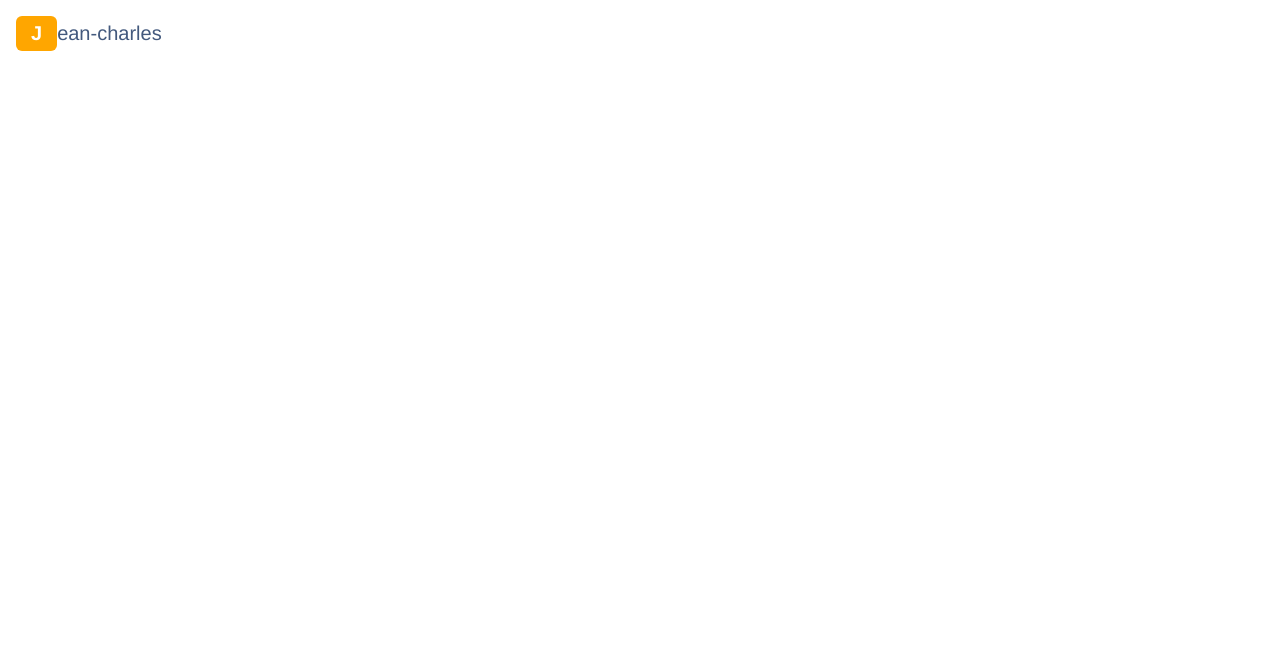
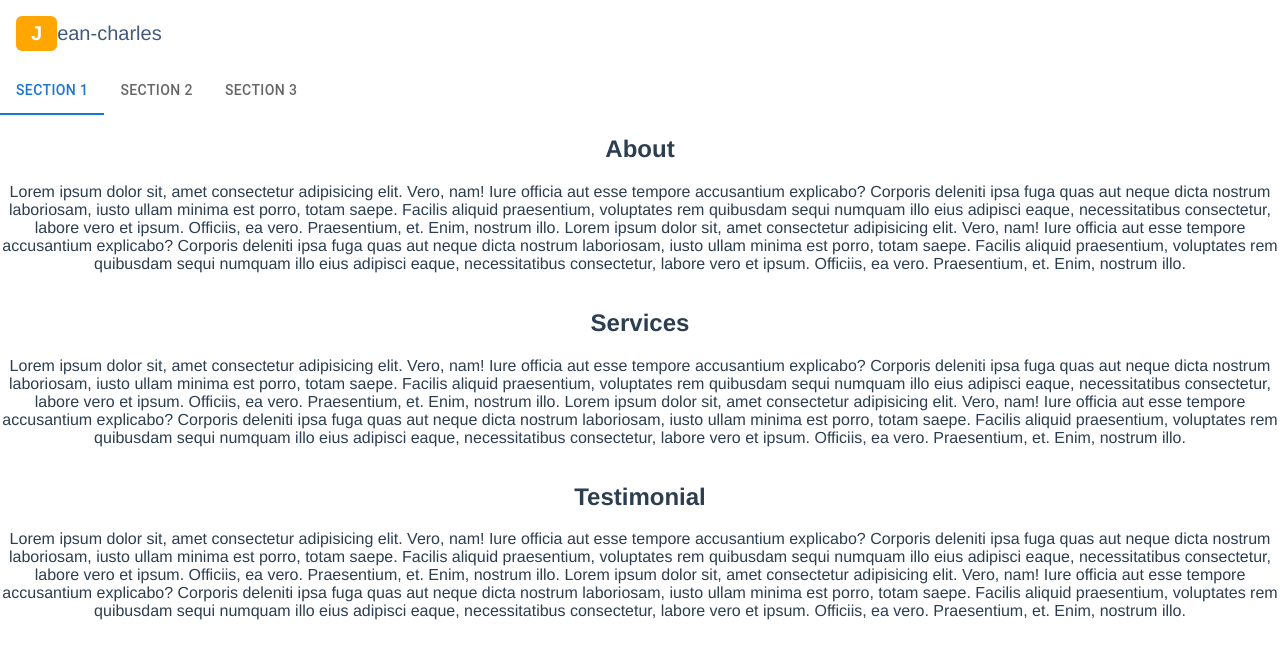
Before and after one commit to Cadegan/portfolio, a React (Create React App) app: page / in a window 1280 px wide. Shown: the top 658 px of the page. Built offline with nearby package versions, Linux system fonts and the light colour scheme.

Commit message:
HashLink test

```diff
--- a/package.json
+++ b/package.json
@@ -6,11 +6,14 @@
     "@emotion/react": "^11.10.5",
     "@emotion/styled": "^11.10.5",
     "@mui/material": "^5.11.7",
+    "@mui/styles": "^5.11.7",
     "@testing-library/jest-dom": "^5.16.5",
     "@testing-library/react": "^13.4.0",
     "@testing-library/user-event": "^13.5.0",
     "react": "^18.2.0",
     "react-dom": "^18.2.0",
+    "react-router-dom": "^6.8.0",
+    "react-router-hash-link": "^2.4.3",
     "react-scripts": "5.0.1",
     "web-vitals": "^2.1.4"
   },
--- a/src/App.css
+++ /dev/null
@@ -1,38 +0,0 @@
-.App {
-  text-align: center;
-}
-
-.App-logo {
-  height: 40vmin;
-  pointer-events: none;
-}
-
-@media (prefers-reduced-motion: no-preference) {
-  .App-logo {
-    animation: App-logo-spin infinite 20s linear;
-  }
-}
-
-.App-header {
-  background-color: #282c34;
-  min-height: 100vh;
-  display: flex;
-  flex-direction: column;
-  align-items: center;
-  justify-content: center;
-  font-size: calc(10px + 2vmin);
-  color: white;
-}
-
-.App-link {
-  color: #61dafb;
-}
-
-@keyframes App-logo-spin {
-  from {
-    transform: rotate(0deg);
-  }
-  to {
-    transform: rotate(360deg);
-  }
-}
--- a/src/App.js
+++ /dev/null
@@ -1,9 +0,0 @@
-import logo from "./logo.svg";
-import "./App.css";
-import Header from "./Header";
-
-function App() {
-  return <Header></Header>;
-}
-
-export default App;
--- a/src/Header/index.jsx
+++ /dev/null
@@ -1,12 +0,0 @@
-import "./header.css";
-
-export default function Header() {
-  return (
-    <header>
-      <div className="logo">
-        <span className="firstLetter">J</span>
-        <span>ean-charles</span>
-      </div>
-    </header>
-  );
-}
--- /dev/null
+++ b/src/app/App.jsx
@@ -0,0 +1,81 @@
+// import "./App.css";
+import Header from "../components/Header";
+import { Routes, Route, BrowserRouter } from "react-router-dom";
+import DesktopNav from "../components/Header/nav";
+
+function App() {
+  return (
+    <>
+      <BrowserRouter>
+        <Header></Header>
+        <DesktopNav></DesktopNav>
+        {/* <Routes>
+          <Route exact path="/#home"></Route>
+          <Route exact path="/#services"></Route>
+          <Route exact path="/#testimonial"></Route>
+        </Routes> */}
+        <>
+          <section id="home">
+            <h1>About</h1>
+            <p>
+              Lorem ipsum dolor sit, amet consectetur adipisicing elit. Vero,
+              nam! Iure officia aut esse tempore accusantium explicabo? Corporis
+              deleniti ipsa fuga quas aut neque dicta nostrum laboriosam, iusto
+              ullam minima est porro, totam saepe. Facilis aliquid praesentium,
+              voluptates rem quibusdam sequi numquam illo eius adipisci eaque,
+              necessitatibus consectetur, labore vero et ipsum. Officiis, ea
+              vero. Praesentium, et. Enim, nostrum illo. Lorem ipsum dolor sit,
+              amet consectetur adipisicing elit. Vero, nam! Iure officia aut
+              esse tempore accusantium explicabo? Corporis deleniti ipsa fuga
+              quas aut neque dicta nostrum laboriosam, iusto ullam minima est
+              porro, totam saepe. Facilis aliquid praesentium, voluptates rem
+              quibusdam sequi numquam illo eius adipisci eaque, necessitatibus
+              consectetur, labore vero et ipsum. Officiis, ea vero. Praesentium,
+              et. Enim, nostrum illo.
+            </p>
+          </section>
+          <section id="services">
+            <h1>Services</h1>
+            <p>
+              Lorem ipsum dolor sit, amet consectetur adipisicing elit. Vero,
+              nam! Iure officia aut esse tempore accusantium explicabo? Corporis
+              deleniti ipsa fuga quas aut neque dicta nostrum laboriosam, iusto
+              ullam minima est porro, totam saepe. Facilis aliquid praesentium,
+              voluptates rem quibusdam sequi numquam illo eius adipisci eaque,
+              necessitatibus consectetur, labore vero et ipsum. Officiis, ea
+              vero. Praesentium, et. Enim, nostrum illo. Lorem ipsum dolor sit,
+              amet consectetur adipisicing elit. Vero, nam! Iure officia aut
+              esse tempore accusantium explicabo? Corporis deleniti ipsa fuga
+              quas aut neque dicta nostrum laboriosam, iusto ullam minima est
+              porro, totam saepe. Facilis aliquid praesentium, voluptates rem
+              quibusdam sequi numquam illo eius adipisci eaque, necessitatibus
+              consectetur, labore vero et ipsum. Officiis, ea vero. Praesentium,
+              et. Enim, nostrum illo.
+            </p>
+          </section>
+          <section id="testimonial">
+            <h1>Testimonial</h1>
+            <p>
+              Lorem ipsum dolor sit, amet consectetur adipisicing elit. Vero,
+              nam! Iure officia aut esse tempore accusantium explicabo? Corporis
+              deleniti ipsa fuga quas aut neque dicta nostrum laboriosam, iusto
+              ullam minima est porro, totam saepe. Facilis aliquid praesentium,
+              voluptates rem quibusdam sequi numquam illo eius adipisci eaque,
+              necessitatibus consectetur, labore vero et ipsum. Officiis, ea
+              vero. Praesentium, et. Enim, nostrum illo. Lorem ipsum dolor sit,
+              amet consectetur adipisicing elit. Vero, nam! Iure officia aut
+              esse tempore accusantium explicabo? Corporis deleniti ipsa fuga
+              quas aut neque dicta nostrum laboriosam, iusto ullam minima est
+              porro, totam saepe. Facilis aliquid praesentium, voluptates rem
+              quibusdam sequi numquam illo eius adipisci eaque, necessitatibus
+              consectetur, labore vero et ipsum. Officiis, ea vero. Praesentium,
+              et. Enim, nostrum illo.
+            </p>
+          </section>
+        </>
+      </BrowserRouter>
+    </>
+  );
+}
+
+export default App;
--- /dev/null
+++ b/src/components/Header/index.jsx
@@ -0,0 +1,29 @@
+import "./header.css";
+
+import React from "react";
+// import { HashLink } from "react-router-hash-link";
+
+const LandingPage = () => {
+  return (
+    <header>
+      <div className="logo">
+        <span className="firstLetter">J</span>
+        <span>ean-charles</span>
+      </div>
+      {/* <nav>
+        <HashLink smooth to="/#home">
+          About
+        </HashLink>
+
+        <HashLink smooth to="/#services">
+          Services
+        </HashLink>
+
+        <HashLink smooth to="/#testimonial">
+          Testimonial
+        </HashLink>
+      </nav> */}
+    </header>
+  );
+};
+export default LandingPage;
--- /dev/null
+++ b/src/components/Header/nav.jsx
@@ -0,0 +1,38 @@
+import * as React from "react";
+import { useState } from "react";
+// import { makeStyles } from "@material-ui/core";
+import { Tabs, Tab } from "@mui/material";
+import { HashLink } from "react-router-hash-link";
+
+/**
+ * @description A navigation bar for desktop screens.
+ *
+ * @param {number} tabValue - The value of the currently selected tab.
+ * @param {function(number)} setTabValue - A function to set the value of the selected tab.
+ * @param {Location} location - The location object from the `react-router-dom` package, representing the current URL.
+ * @param {Object} classes - The classes object generated by the `makeStyles` function from `@material-ui/core`, containing the styles for the component.
+ * @returns {React.Component} The rendered desktop navigation menu.
+ *
+ */
+function DesktopNav() {
+  // const [tabValue, setTabValue] = useState(0);
+  const [value, setValue] = useState(0);
+  // const location = useLocation();
+
+  // useEffect(() => {
+  //   setTabValue(links.findIndex((link) => link.path === location.pathname));
+  // }, [location.pathname]);
+
+  const handleChange = (event, newValue) => {
+    setValue(newValue);
+  };
+
+  return (
+    <Tabs value={value} onChange={handleChange}>
+      <Tab label="Section 1" component={HashLink} to="#home " smooth />
+      <Tab label="Section 2" component={HashLink} to="#services" smooth />
+      <Tab label="Section 3" component={HashLink} to="#testimonial" smooth />
+    </Tabs>
+  );
+}
+export default DesktopNav;
--- a/src/index.js
+++ b/src/index.js
@@ -1,7 +1,7 @@
 import React from "react";
 import ReactDOM from "react-dom/client";
 import "./styles/main.css";
-import App from "./App";
+import App from "./app/App";
 import reportWebVitals from "./reportWebVitals";
 
 const root = ReactDOM.createRoot(document.getElementById("root"));
```
Also changed, not shown: src/Header/nav.jsx (deleted), src/components/Header/header.css (renamed from src/Header/header.css), src/components/Header/header.scss (renamed from src/Header/header.scss), 2 other files (tests, documents, lock files or other folders).
